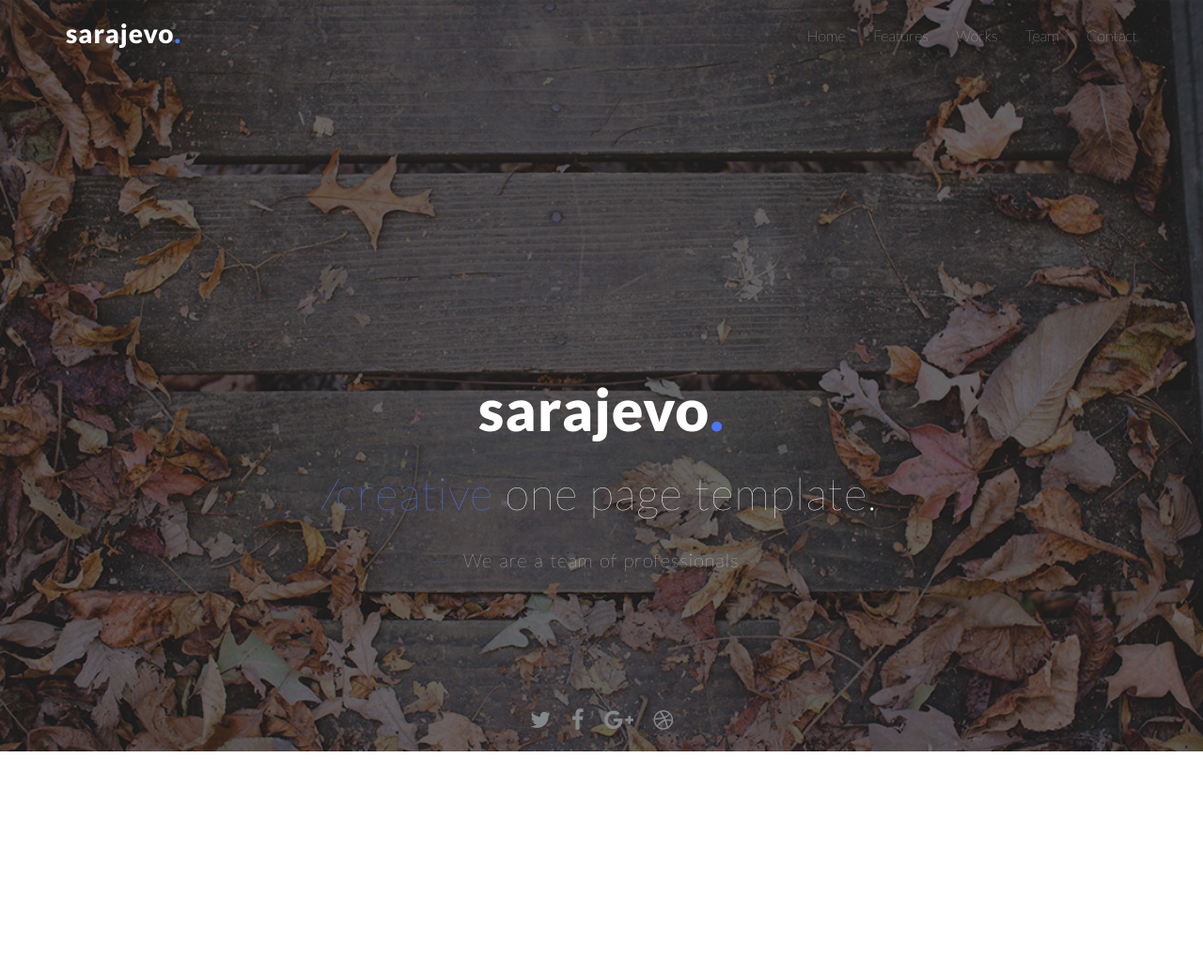
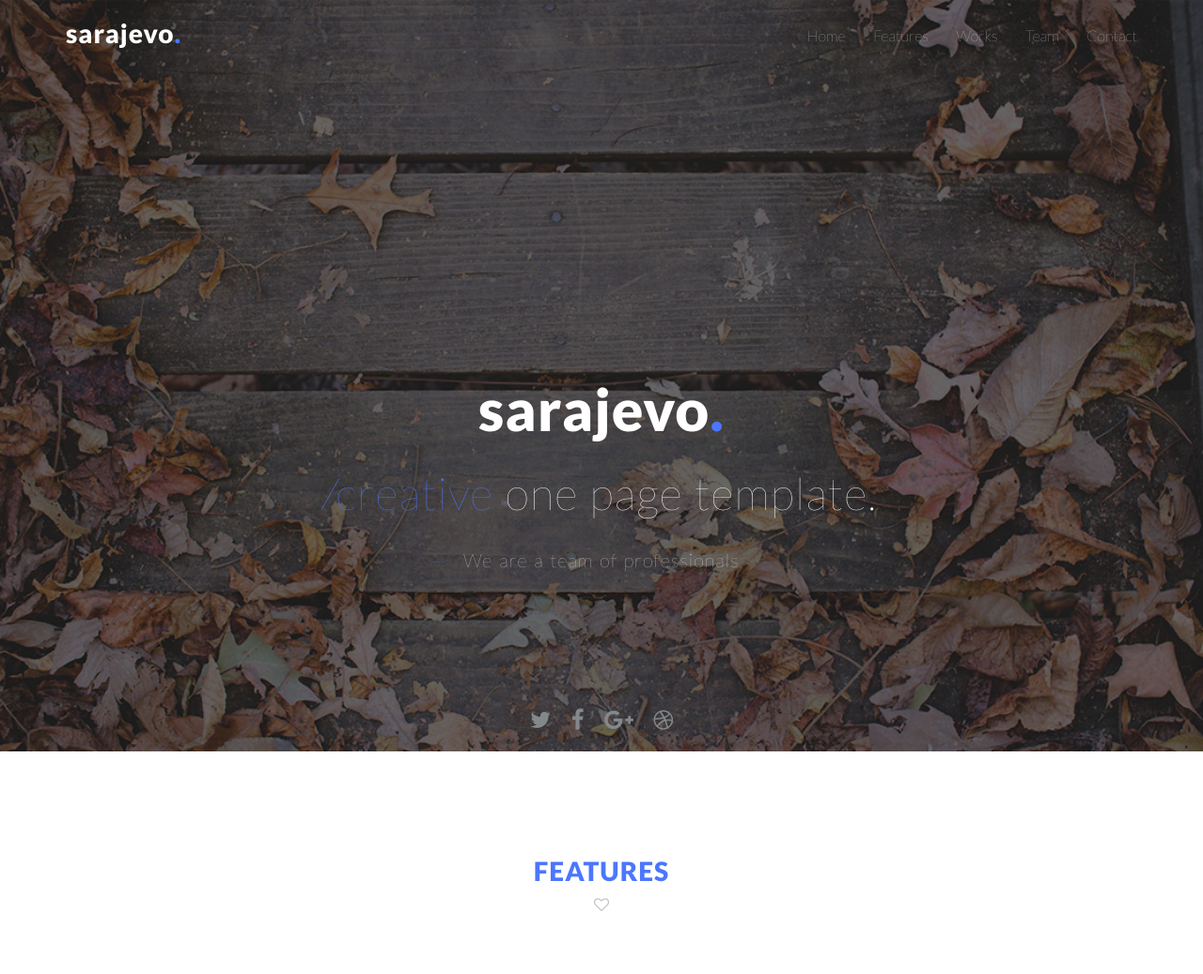
Before and after one commit to IhorLarin/sarajevo, a plain HTML site: page index.html in a window 1280 px wide. Shown: the whole page at 94% size. Before the commit the page ends 892 px from the top, so only its background shows below. Drawn offline with nearby package versions, Linux system fonts and the light colour scheme.

Commit message:
день другий

```diff
--- a/css/style.less
+++ b/css/style.less
@@ -14,6 +14,7 @@
 @opn-light: #6a737b;
 @l-blue: #062033;
 @grey: #83888b;
+@grey2: #bfbfbf;
 html,
 body {
 	font-size: 16px;
@@ -25,6 +26,12 @@ a {
 		text-decoration: none;
 	}
 }
+
+section {
+	padding: 4% 0;
+}
+
+
 
 header {
 	position: relative;
@@ -121,3 +128,24 @@ header {
 		}
 	}
 }
+
+/* Features */
+
+.section-cap {
+	text-align: center;
+	h2 {
+		.latoBlack;
+		font-size: 1.75rem;
+		color: @bg-blue;
+		text-transform: uppercase;
+		letter-spacing: 1px;
+	}
+	p {
+		color: @grey2;
+		&:before {
+			content: '';
+			width: 90px;
+			height: 1px;
+		}
+	}
+}
--- a/index.html
+++ b/index.html
@@ -26,10 +26,10 @@
 			<div class="container">
 
 				<div class="row header-up">
-					<div class="col-md-2 header-up-title">
+					<div class="col-lg-2 col-md-2 header-up-title">
 						<h3>sarajevo<span>.</span></h3>
 					</div>
-					<div class="col-md-10">
+					<div class="col-lg-10 col-md-10">
 						<ul class="header-up-nav text-right">
 							<li><a href="#">Home</a></li>
 							<li><a href="#">Features</a></li>
@@ -41,7 +41,7 @@
 				</div>
 
 				<div class="row text-center">
-					<div class="col-md-12 header-main-title">
+					<div class="col-lg-12 col-md-12 header-main-title">
 						<h1>sarajevo<span>.</span></h1>
 						<h2><span>&frasl;creative</span> one page template.</h2>
 						<p><span>&mdash;</span>&ensp; We are a team of professionals &ensp;<span>&mdash;</span></p>
@@ -62,6 +62,17 @@
 			</div>
 		</header>
 
+		<section id="features">
+			<div class="container">
+				<div class="row">
+					<div class="col-lg-12 section-cap">
+						<h2>Features</h2>
+						<p><i class="fa fa-heart-o"></i></p>
+					</div>
+				</div>
+			</div>
+		</section>
+
 
 		<script src="https://ajax.googleapis.com/ajax/libs/jquery/1.12.4/jquery.min.js"></script>
 		<script src="js/bootstrap.min.js"></script>
```
Also changed, not shown: css/style.css.
